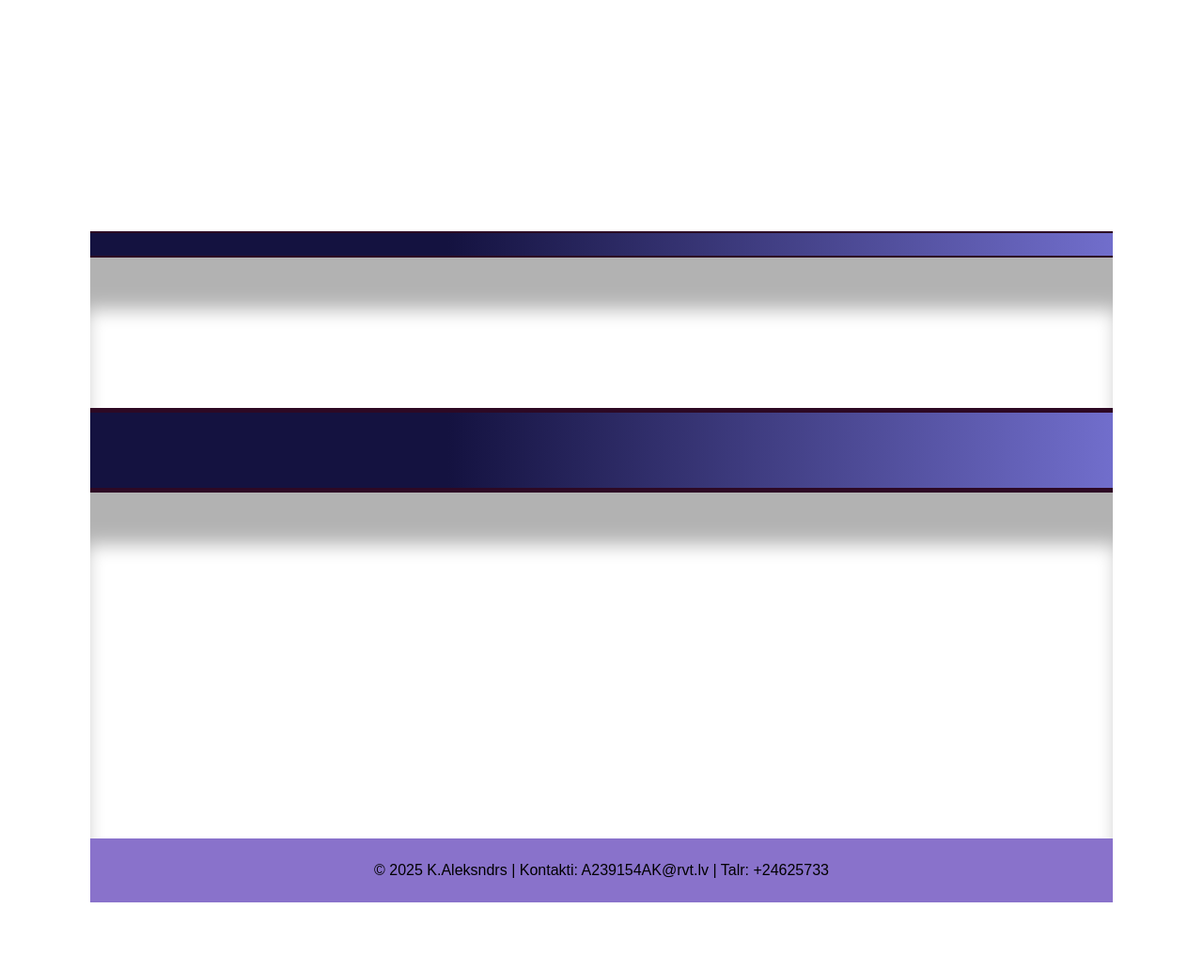
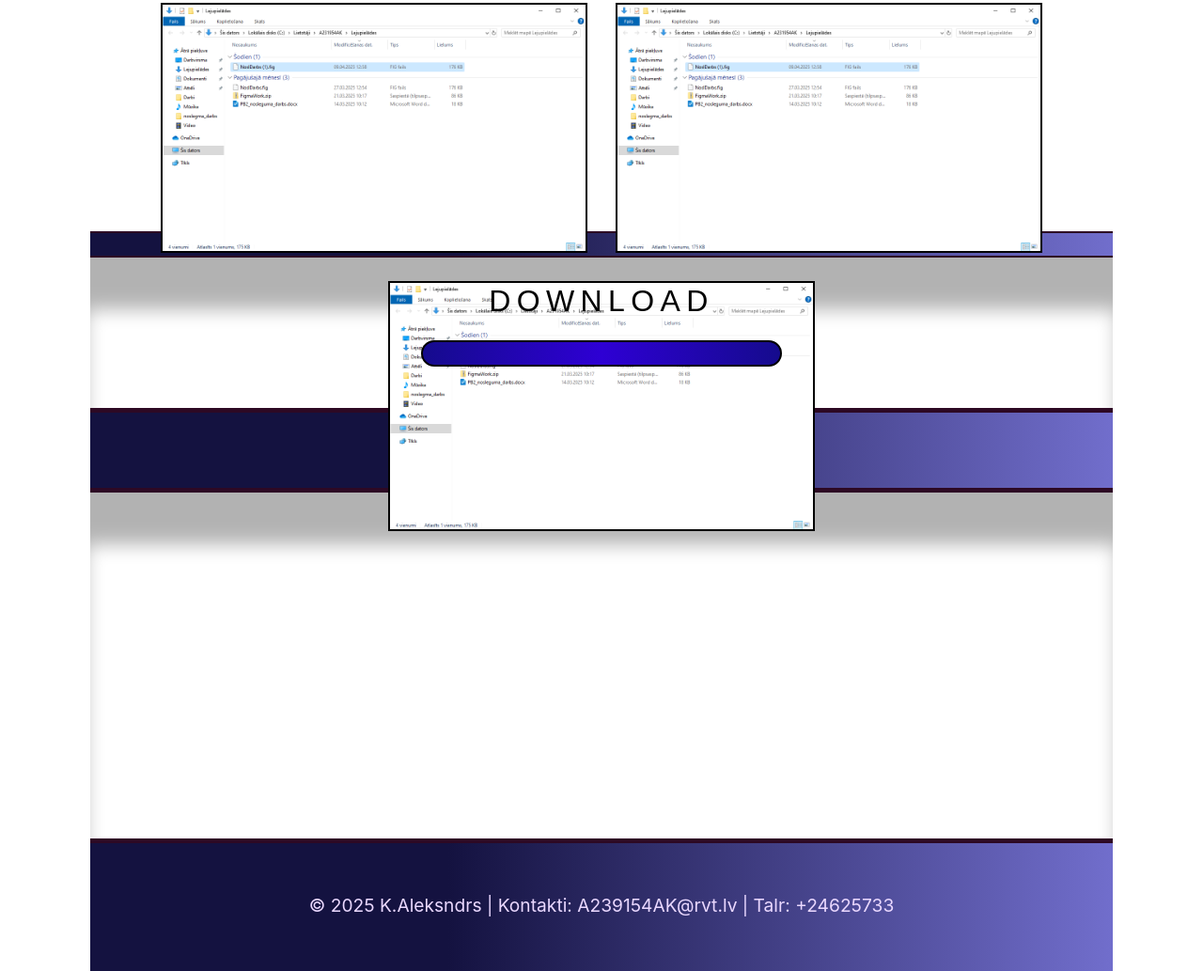
Before and after one commit to 23DP3AKani/timekla-vietna-projekts, a plain HTML site: page nosleguma_darbs/index.html in a window 1280 px wide. Shown: the part 1253-2286 px from the top of the page at 94% size. Before the commit the page ends 2213 px from the top, so only its background shows below. Drawn offline with Linux system fonts and the light colour scheme.

Commit message:
Are Placed all existed Sections

```diff
--- a/nosleguma_darbs/index.html
+++ b/nosleguma_darbs/index.html
@@ -48,12 +48,15 @@
             <!-- DIVIDER -->
             <div class="divider-section2"></div>
             <div class="screenshots-section">
-
+                <img class="screenshots" src="style/images/screenshot_1.png" alt="screenshot1">
+                <img class="screenshots" src="style/images/screenshot_1.png" alt="screenshot2">
+                <img class="screenshots" src="style/images/screenshot_1.png" alt="screenshot3">
             </div>
             <!-- DIVIDER -->
             <div class="divider-section2"></div>
             <div class="download-section">
-
+                <h1 id="download-header">DOWNLOAD</h1>
+                <button id="download-button"></button>
             </div>
             <!-- DIVIDER -->
             <div class="divider-section"></div>
@@ -63,7 +66,7 @@
         </main>
         <footer>
             <div class="footer-section">
-                <p>&copy; 2025 K.Aleksndrs | Kontakti: A239154AK@rvt.lv | Talr: +24625733</p>
+                <p id="footer-paragraph">&copy; 2025 K.Aleksndrs | Kontakti: A239154AK@rvt.lv | Talr: +24625733</p>
             </div>
         </footer>
         <script src="" async defer></script>
--- a/nosleguma_darbs/style/css/style.css
+++ b/nosleguma_darbs/style/css/style.css
@@ -4,7 +4,7 @@
 }
 
 .logo{
-    color: #D8B8FF;
+    color: #EAD8FF;
     font-family: 'Jaldi', sans-serif;
     font-size: 64px;
     padding-left: 11%;
@@ -15,6 +15,7 @@
     background-image: linear-gradient(to left, #716ECC, #141240 65%);
     display: flex;
     border-bottom: 5px solid #2d0924;
+    max-width: 96%;
     height: 20vh;
 }
 
@@ -53,7 +54,6 @@
     text-align: center;
     margin-top: 1vw;
 }
-
 
 #icon {
     width: auto;
@@ -117,6 +117,8 @@
 #main-header {
     padding: 4.5%;
     padding-bottom: 2%;
+    font-weight: 100;
+    letter-spacing: 0.2em;
 }
 
 #main-paragraph {
@@ -132,11 +134,38 @@
     height: 32vh;
 }
 
+.screenshots {
+    width: 450px;
+    height: auto;
+    border: 2px solid black;
+    margin: 1vw 1vw;
+    background-color: red;
+}
+
 .download-section {
     background: #FFFFFF;
     box-shadow: inset 0px 60px 20px -5px rgba(0, 0, 0, 0.3);
     text-align: center;
     height: 20vh;
+}
+
+#download-header {
+    padding-top: 2.2vw;
+    letter-spacing: 0.2em;
+    font-weight: 100;
+}
+
+#download-button {
+    background-image: linear-gradient(to right, #150B8D, #2E00D4, #150B8D);
+    color: #FFFFFF;
+    border: 0.2vw solid black;
+    border-radius: 1.56vw;
+    cursor: pointer;
+    font-size: 1.15vw;
+    width: 30vw;
+    height: 2.2vw;
+    text-align: center;
+    margin-top: 1.8vw;
 }
 
 .guide-section {
@@ -147,10 +176,17 @@
 }
 
 .footer-section {
-    background: #8972cb;
-    display: flex;
-    justify-content: center;
-    padding: 25px 0px;
+    background-image: linear-gradient(to left, #716ECC, #141240 65%);
+    border-top: 5px solid #2d0924;
+    height: 17vh;
+    text-align: center;
+}
+
+#footer-paragraph {
+    color: #EAD8FF;
+    font-family: 'Inter';
+    font-size: 1.5vw;
+    padding-top: 5%;
 }
 
 .nav-button {
@@ -165,7 +201,7 @@
     text-align: center;
 }
 
-.nav-button:hover {
+.nav-button:hover, #info-button:hover, #download-button:hover{
     background: #1abc9c;
 }
 
```
Also changed, not shown: nosleguma_darbs/style/images/screenshot_1.png (added).
